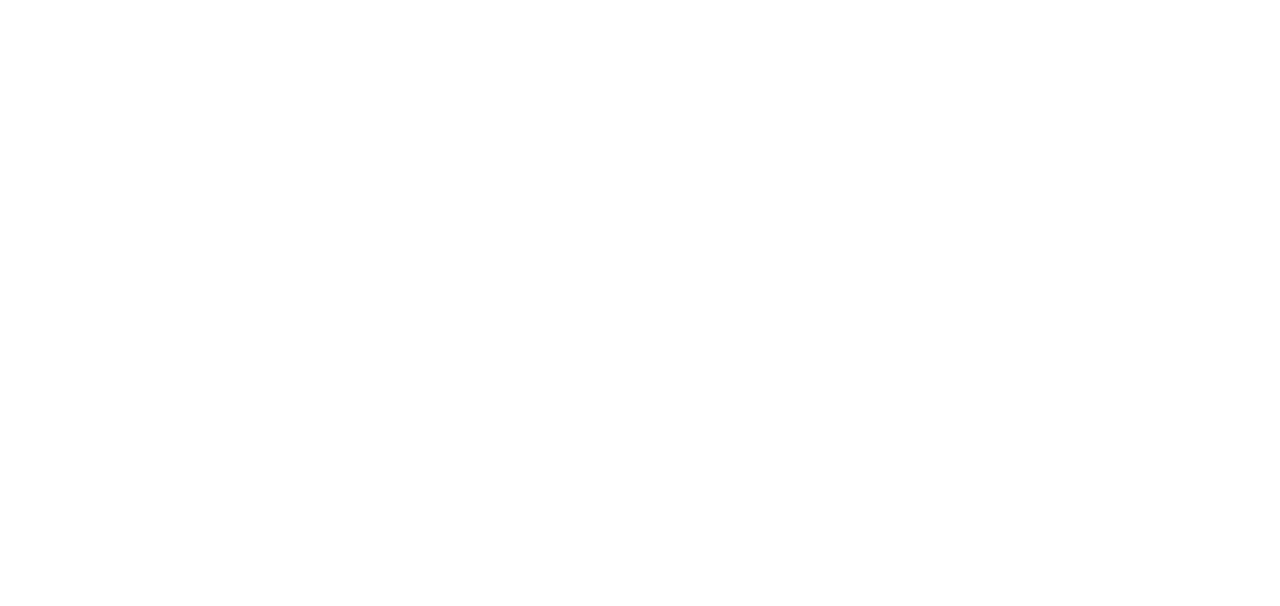
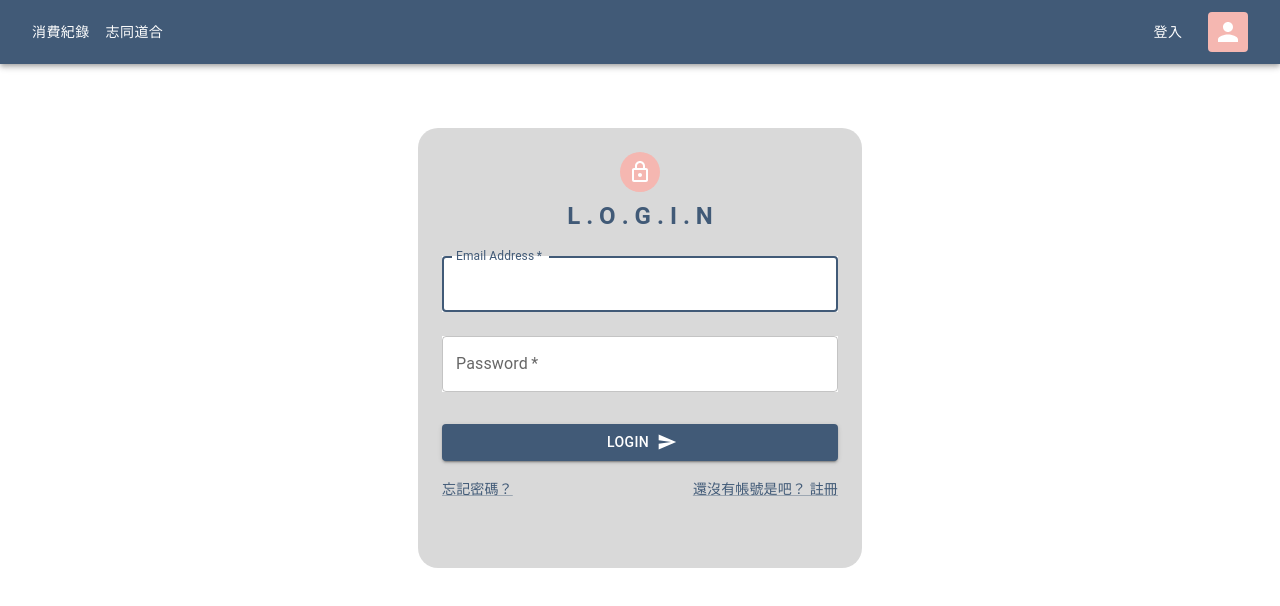
Before and after one commit to cydaf/accounting_manager, a React (Create React App) app in the folder frontend/: page /SignIn in a window 1280 px wide. Before the commit this address had no page. Shown: the top 606 px of the page. Built offline with nearby package versions, Linux system fonts and the light colour scheme.

Commit message:
登入註冊

```diff
--- a/frontend/src/App.js
+++ b/frontend/src/App.js
@@ -6,7 +6,8 @@
 import ForumAddCard from "./view/ForumAddCard.js"
 import AddExpenditure from './component/AddExpenditure.js'
 import TabSwitch from './component/TabSwitch.js'
-
+import SignIn from './account/SignIn.js'
+import SignUp from './account/SignUp.js'
 import { createTheme, ThemeProvider } from '@mui/material/styles';
 
 
@@ -37,7 +38,8 @@
         <Route path="/forumAddCard" element={<ForumAddCard />} />
         <Route path="/addExpenditure" element={<AddExpenditure />} />
         <Route path="/TabSwitch" element={<TabSwitch />} />
-
+        <Route path="/SignIn" element={<SignIn />} />
+        <Route path="/SignUp" element={<SignUp />} />
       </Routes>
     </Router>
     </ThemeProvider>
--- /dev/null
+++ b/frontend/src/account/SignIn.js
@@ -0,0 +1,110 @@
+import * as React from "react";
+import Avatar from "@mui/material/Avatar";
+import Button from "@mui/material/Button";
+import CssBaseline from "@mui/material/CssBaseline";
+import TextField from "@mui/material/TextField";
+import FormControlLabel from "@mui/material/FormControlLabel";
+import Checkbox from "@mui/material/Checkbox";
+import Link from "@mui/material/Link";
+import Grid from "@mui/material/Grid";
+import Box from "@mui/material/Box";
+import LockOutlinedIcon from "@mui/icons-material/LockOutlined";
+import Typography from "@mui/material/Typography";
+import Container from "@mui/material/Container";
+import SendIcon from '@mui/icons-material/Send';
+
+import AppMenu from "../component/AppMenu";
+
+export default function SignIn() {
+  const handleSubmit = (event) => {
+    event.preventDefault();
+    const data = new FormData(event.currentTarget);
+    // eslint-disable-next-line no-console
+    console.log({
+      email: data.get("email"),
+      password: data.get("password"),
+    });
+  };
+
+  return (
+    <Box>
+      <AppMenu />
+      <Container component="main" maxWidth="xs" sx={{bgcolor:"rgba(128, 128, 128, 0.3)",borderRadius: 5}}>
+        <CssBaseline />
+        <Box
+          sx={{
+            marginTop: 8,
+            display: "flex",
+            flexDirection: "column",
+            alignItems: "center",
+            height: '55vh'
+          }}
+        >
+        {/* 頭像ICON */}
+          <Avatar sx={{ m: 1, bgcolor: "secondary.main", marginTop: 3 }}>
+            <LockOutlinedIcon />
+          </Avatar>
+          <Typography component="h1" variant="h5" fontWeight="700" color="primary">
+            L . O . G . I . N
+          </Typography>
+          <Box
+            component="form"
+            onSubmit={handleSubmit}
+            noValidate
+            sx={{ mt: 1 }}
+          >
+            <TextField
+              margin="normal"
+              required
+              fullWidth
+              id="email"
+              label="Email Address"
+              name="email"
+              autoComplete="email"
+              autoFocus
+              sx={{bgcolor:"#fff"}}
+
+            />
+            <TextField
+              margin="normal"
+              required
+              fullWidth
+              name="password"
+              label="Password"
+              type="password"
+              id="password"
+              autoComplete="current-password"
+              sx={{bgcolor:"#fff"}}
+            />
+            {/* <FormControlLabel
+              control={<Checkbox value="remember" color="primary" />}
+              label="Remember me"
+            /> */}
+            <Button
+              type="submit"
+              fullWidth
+              variant="contained"
+              color="primary"
+              sx={{ mt: 3, mb: 2 }}
+              endIcon={<SendIcon />}
+            >
+              LOGIN
+            </Button>
+            <Grid container>
+              <Grid item xs>
+                <Link href="#" variant="body2">
+                  忘記密碼？
+                </Link>
+              </Grid>
+              <Grid item>
+                <Link href ="./SignUp" variant="body2">
+                  還沒有帳號是吧？ 註冊
+                </Link>
+              </Grid>
+            </Grid>
+          </Box>
+        </Box>
+      </Container>
+    </Box>
+  );
+}
--- /dev/null
+++ b/frontend/src/account/SignUp.js
@@ -0,0 +1,122 @@
+import * as React from "react";
+import Avatar from "@mui/material/Avatar";
+import Button from "@mui/material/Button";
+import CssBaseline from "@mui/material/CssBaseline";
+import TextField from "@mui/material/TextField";
+import FormControlLabel from "@mui/material/FormControlLabel";
+import Checkbox from "@mui/material/Checkbox";
+import Link from "@mui/material/Link";
+import Grid from "@mui/material/Grid";
+import Box from "@mui/material/Box";
+import LockOutlinedIcon from "@mui/icons-material/LockOutlined";
+import Typography from "@mui/material/Typography";
+import Container from "@mui/material/Container";
+
+import AppMenu from "../component/AppMenu";
+
+export default function SignUp() {
+  const handleSubmit = (event) => {
+    event.preventDefault();
+    const data = new FormData(event.currentTarget);
+    // eslint-disable-next-line no-console
+    console.log({
+      email: data.get("email"),
+      password: data.get("password"),
+    });
+  };
+
+  return (
+    <Box>
+      <AppMenu />
+      <Container component="main" maxWidth="xs" sx={{bgcolor:"rgba(128, 128, 128, 0.3)",borderRadius: 5}}>
+        <CssBaseline />
+        <Box
+          sx={{
+            marginTop: 8,
+            display: "flex",
+            flexDirection: "column",
+            alignItems: "center",
+            height: '60vh'
+          }}
+        >
+          <Avatar sx={{ m: 1, bgcolor: "secondary.main", marginTop: 3,}}>
+            <LockOutlinedIcon />
+          </Avatar>
+          <Typography component="h1" variant="h5" fontWeight="700" color="primary">
+            R . E . G . I . S . T . E . R
+          </Typography>
+          <Box
+            component="form"
+            noValidate
+            onSubmit={handleSubmit}
+            sx={{ mt: 3 }}
+          >
+            <Grid container spacing={2}>
+              <Grid item xs={12} sm={6}>
+                <TextField
+                  autoComplete="given-name"
+                  name="firstName"
+                  required
+                  fullWidth
+                  id="firstName"
+                  label="First Name"
+                  autoFocus
+                  sx={{bgcolor:"#fff"}}
+                />
+              </Grid>
+              <Grid item xs={12} sm={6}>
+                <TextField
+                  required
+                  fullWidth
+                  id="lastName"
+                  label="Last Name"
+                  name="lastName"
+                  autoComplete="family-name"
+                  sx={{bgcolor:"#fff"}}
+                />
+              </Grid>
+              <Grid item xs={12}>
+                <TextField
+                  required
+                  fullWidth
+                  id="email"
+                  label="Email Address"
+                  name="email"
+                  autoComplete="email"
+                  sx={{bgcolor:"#fff"}}
+                />
+              </Grid>
+              <Grid item xs={12}>
+                <TextField
+                  required
+                  fullWidth
+                  name="password"
+                  label="Password"
+                  type="password"
+                  id="password"
+                  autoComplete="new-password"
+                  sx={{bgcolor:"#fff"}}
+                />
+              </Grid>
+            </Grid>
+            <Button
+              type="submit"
+              fullWidth
+              variant="contained"
+              sx={{ mt: 3, mb: 2 }}
+            >
+              Sign Up
+            </Button>
+            <Grid container justifyContent="flex-end">
+              <Grid item>
+                <Link href="./SignIn" variant="body2">
+                  已經有帳號了是吧？ 登入
+                </Link>
+              </Grid>
+            </Grid>
+          </Box>
+        </Box>
+      </Container>
+    </Box>
+  );
+}
--- a/frontend/src/component/AppMenu.js
+++ b/frontend/src/component/AppMenu.js
@@ -2,7 +2,7 @@
 
 import { Link } from "react-router-dom";
 
-import { AppBar, Button, Toolbar } from "@mui/material";
+import { AppBar, Button, Toolbar, Avatar, Tooltip, Box } from "@mui/material";
 
 export default function AppMenu() {
   return (
@@ -14,7 +14,17 @@
         <Button component={Link} to="../forumIndex" color="inherit">
           志同道合
         </Button>
-
+        {/* 項目至右 */}
+        <Box sx={{ flexGrow: 1 }} />
+        <Button component={Link} to="../SignIn" color="inherit">
+          登入
+        </Button>
+        <Tooltip title="尚未登入">
+          <Avatar
+            sx={{ m: 1, bgcolor: "secondary.main" }}
+            variant="rounded"
+          ></Avatar>
+        </Tooltip>
       </Toolbar>
     </AppBar>
   );
```
